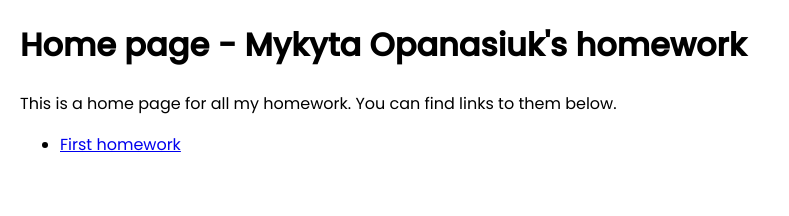
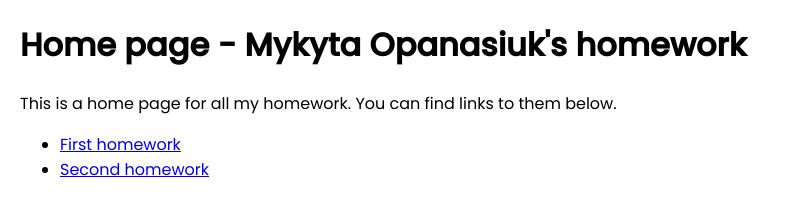
Before and after one commit to kazhemyaka/beetroot_hw, a plain HTML site: page index.html in a window 1280 px wide. Shown: the top 216 px of the page, without its empty margins (0-789 px from the left). Drawn offline with Linux system fonts and the light colour scheme.

Commit message:
Add link to second homework in index.html

```diff
--- a/index.html
+++ b/index.html
@@ -17,6 +17,9 @@
       </p>
       <ul>
         <li><a href="hw_1/index_en.html" target="_blank">First homework</a></li>
+        <li>
+          <a href="hw_2/index_en.html" target="_blank">Second homework</a>
+        </li>
       </ul>
     </main>
   </body>
```
